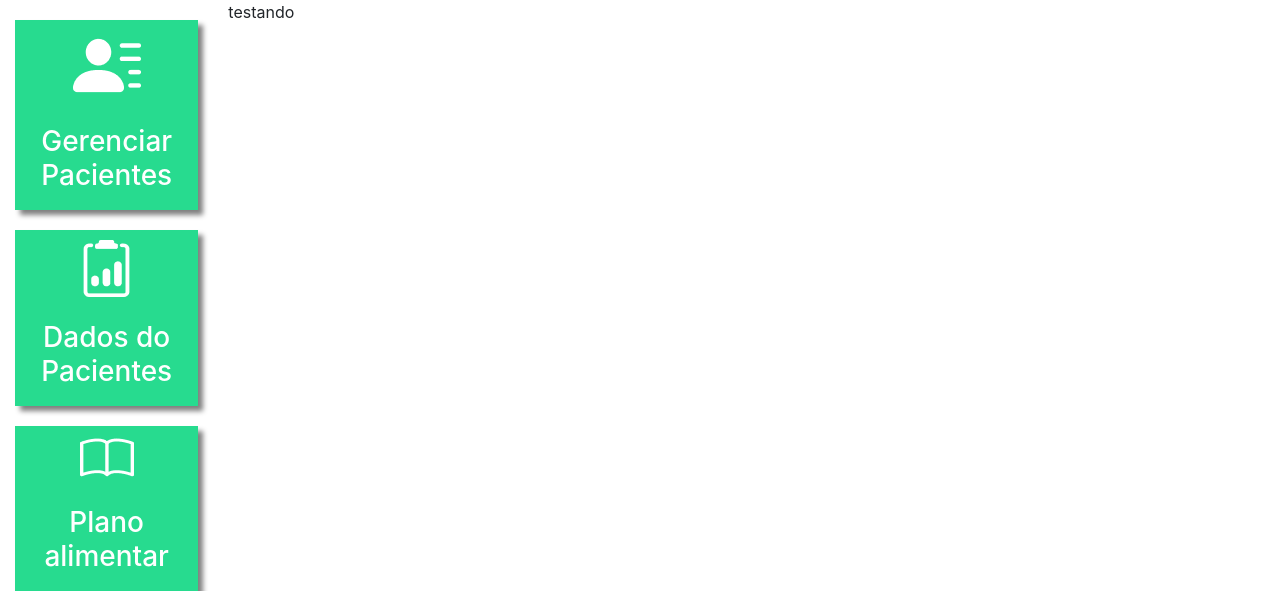
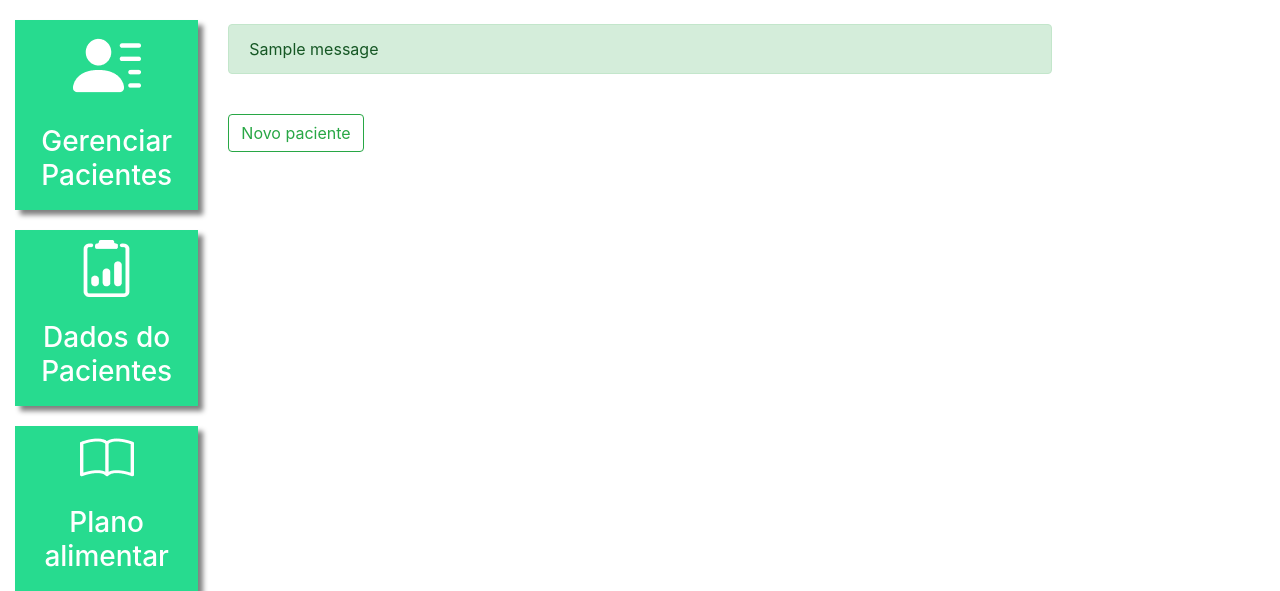
Before and after one commit to cesarka1/PyStack_Week-4.0, a Django app: page /pacientes/ in a window 1280 px wide. Shown: the part 56-647 px from the top of the page. Run offline with Django 4.2, Linux system fonts and the light colour scheme; a user stored in the database is signed in; tables that the repository leaves empty hold one stand-in row (values such as "Sample post"); one stand-in notice (Sample message) is shown.

Commit message:
Cadastro de Paciente
*Modal para preenchimento
*Validações dos dados preenchidos

```diff
--- a/plataforma/templates/paciente.html
+++ b/plataforma/templates/paciente.html
@@ -1,7 +1,82 @@
 {% extends 'base_plataforma.html'%}
-
+{% load static %}
 {% block 'plataforma'%}
 
-    testando
+{% if messages %}
+        <br>
+        {% for message in messages %}
+            <div class="alert {{message.tags}}">
+                {{message}}
+            </div>
+        {% endfor %}
+{% endif %}
+    <br>
+<button type="button" class="btn btn-outline-success" data-toggle="modal" data-target="#modal">
+  Novo paciente
+</button>
+
+
+
+<div class="modal fade" id="modal" tabindex="-1" role="dialog" aria-labelledby="exampleModalLabel" aria-hidden="true">
+  <div class="modal-dialog" role="document">
+      <div class="modal-content">
+          <div class="modal-header">
+              <h5 class="modal-title titulo" id="exampleModalLabel">Cadastrar paciente</h5>
+              <button type="button" class="close" data-dismiss="modal" aria-label="Close">
+              <span aria-hidden="true">&times;</span>
+              </button>
+          </div>
+
+          <div class="modal-body">
+              <form action="{% url "pacientes"%}" method="POST">{% csrf_token %}
+
+
+                  <div class="row">
+
+                      <div class="col-md-3">
+                          <img src="{% static 'plataforma/img/perfil2.png' %}">
+                      </div>
+
+                      <div class="col-md-9">
+                          <label>Nome:</label>
+                          <input type="text" placeholder="Digite o nome do paciente..." class="form-control" name="nome">
+                      </div>
+
+                  </div>
+
+                  <br>
+                  <label>Sexo:</label>
+                  <select name="sexo" class="form-control">
+                      <option value="M">Masculino</option>
+                      <option value="F">Feminino</option>
+                  </select>
+
+                  <br>
+
+                  <label>Idade:</label>
+                  <input type="number" placeholder="0" class="form-control" name="idade">
+
+                  <br>
+
+                  <label>E-mail:</label>
+                  <input type="email" placeholder="exemple@email.com" class="form-control" name="email">
+
+                  <br>
+
+                  <label>Telefone:</label>
+                  <input type="text" placeholder="+55 (00) 00000-0000" class="form-control" name="telefone">
+                  <br>
+                  <input type="submit" class="btn btn-success btn-lg" value="Registar">
+
+              </form>
+
+
+          </div>
+
+      </div>
+  </div>
+</div>
+
+
 
 {% endblock %}
--- a/plataforma/views.py
+++ b/plataforma/views.py
@@ -1,7 +1,32 @@
-from django.shortcuts import render
+from django.shortcuts import render, redirect
 from django.http import HttpResponse
 from django.contrib.auth.decorators import login_required
+from django.contrib import messages
+from django.contrib.messages import constants
+
 
 @login_required(login_url='/auth/login')
 def pacientes (request):
-    return render(request, 'paciente.html')
+    if request.method == "GET":
+        return render(request, 'paciente.html')
+    elif request.method == "POST":
+        nome = request.POST.get('nome')
+        sexo = request.POST.get('sexo')
+        idade = request.POST.get('idade')
+        email = request.POST.get('email')
+        telefone = request.POST.get('telefone')
+        if (len(nome.strip()) == 0) or (len(sexo.strip()) == 0) or (len(idade.strip()) == 0) or (len(email.strip()) == 0) or (len(telefone.strip()) == 0):
+            messages.add_message(request, constants.ERROR, 'Preencha todos os campos')
+            return redirect('/pacientes/')
+
+        if not idade.isnumeric():
+            messages.add_message(request, constants.ERROR, 'Digite uma idade válida')
+            return redirect('/pacientes/')
+
+        pacientes = pacientes.objects.filter(email=email)
+
+        if pacientes.exists():
+            messages.add_message(request, constants.ERROR, 'Já existe um paciente com esse E-mail')
+            return redirect('/pacientes/')
+
+        return HttpResponse(f"{nome}, {sexo}, {idade}, {email}, {telefone}")
```
Also changed, not shown: templates/static/plataforma/img/perfil1.png (added), templates/static/plataforma/img/perfil2.png (added).
